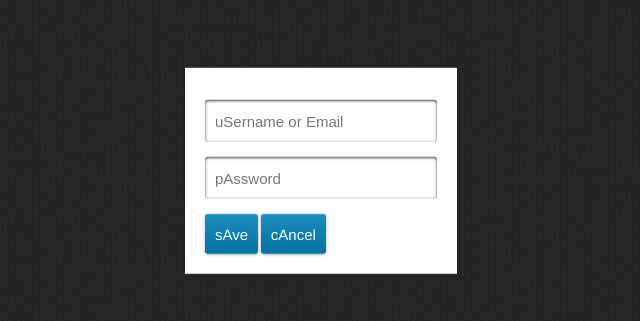
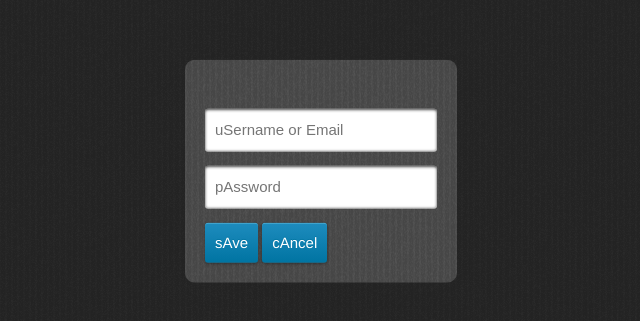
Before and after one commit to Automattic/wpphotos-for-firefox-os, a website: page www/templates/settings-edit-modal.html in a window 1280 px wide. Shown: the part 229-550 px from the top of the page, without its empty margins (319-959 px from the left). Drawn offline with Linux system fonts and the light colour scheme.

Commit message:
Better modal styles

```diff
--- a/www/css/app.css
+++ b/www/css/app.css
@@ -293,6 +293,7 @@ header button.save {
 /*
 
 */
+
 .modal-background {
 	background-color: rgba(0, 0, 0, 0.5);
     height: 100%;
@@ -300,13 +301,30 @@ header button.save {
 }
 
 .modal-content {
-	background-color: white;
+    border-radius: 10px 10px 10px 10px;
     left: 50%;
     padding: 20px;
     position: absolute;
+    font-size: 1.5rem;
     top: 50%;
     transform: translate(-50%, -50%);
 }
+
+.spinner-modal {
+    background-color: rgba(0, 0, 0, 0.5);
+    color: #CCCCCC;
+}
+
+.blog-settings {
+    background-image: url("../img/default-background.png");
+    color: white;
+    overflow: hidden;
+}
+
+.blog-settings #url {
+	padding-bottom: 10px;
+}
+
 
 x-modal {
 	height: 100%;
--- a/www/js/wp.app.js
+++ b/www/js/wp.app.js
@@ -123,7 +123,7 @@ wp.app = _.extend({
 		loadingAlert.id = 'loading-modal';
 		loadingAlert.setAttribute('overlay', '');
 		loadingAlert.innerHTML = '<div class="modal-background"></div>';
-		loadingAlert.innerHTML += '<div class="modal-content"><span id="loading-text">' + _s('control-loading') + '</span><div id="loading-spinner"></div></div>';
+		loadingAlert.innerHTML += '<div class="modal-content spinner-modal"><span id="loading-text">' + _s('control-loading') + '</span><div id="loading-spinner"></div></div>';
 		document.body.appendChild(loadingAlert);
 	},
 
--- a/www/templates/settings-edit-modal.html
+++ b/www/templates/settings-edit-modal.html
@@ -11,7 +11,7 @@
   <body>
 	<div id="template">
 		<div class="modal-background"></div>
-		<div class="modal-content">
+		<div class="modal-content blog-settings">
 			<h2 id="blog-name"></h2>
 			<div id="url"></div>
 			<input id="username" type="text" data-l10n-id="control-username-email" placeholder="uSername or Email" />
```
